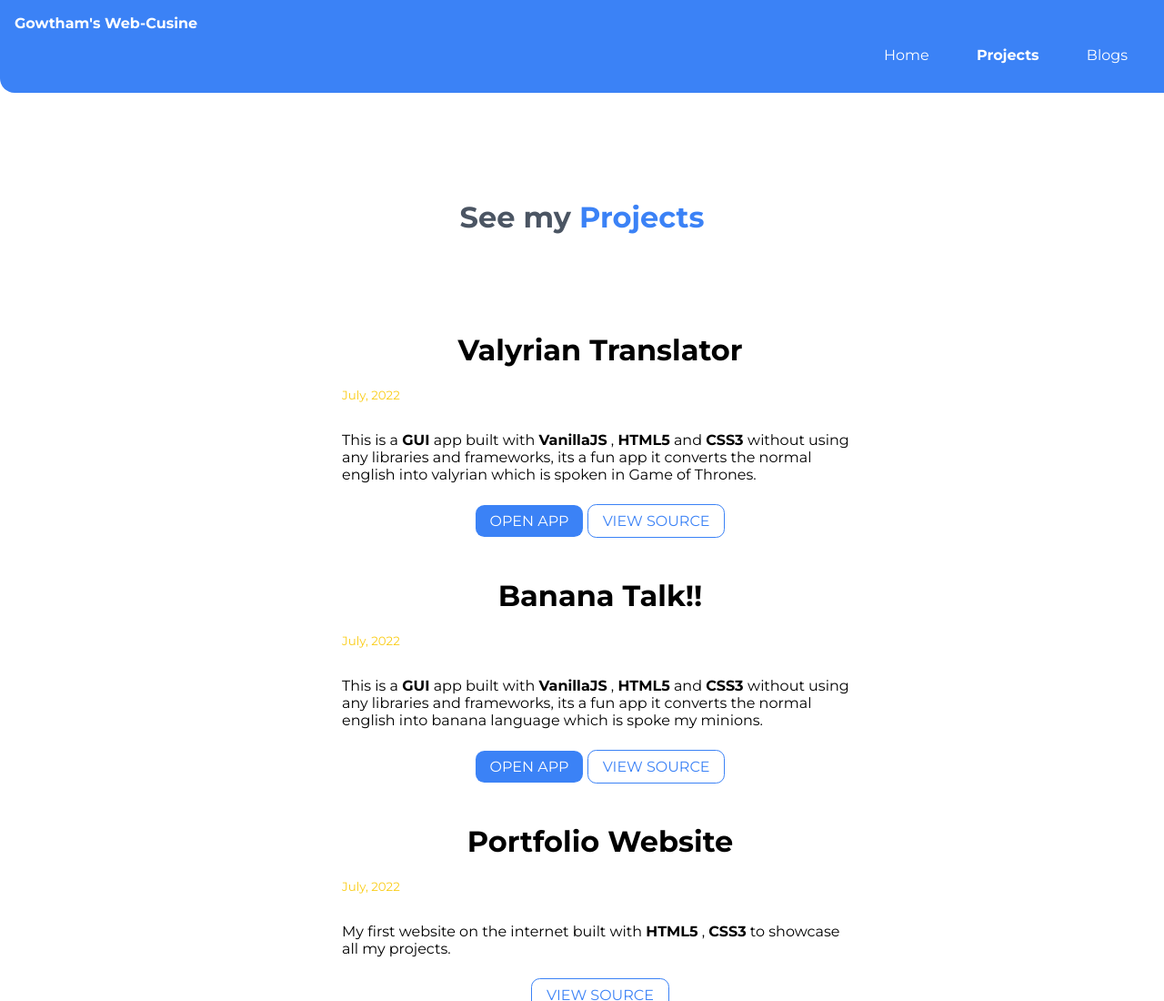
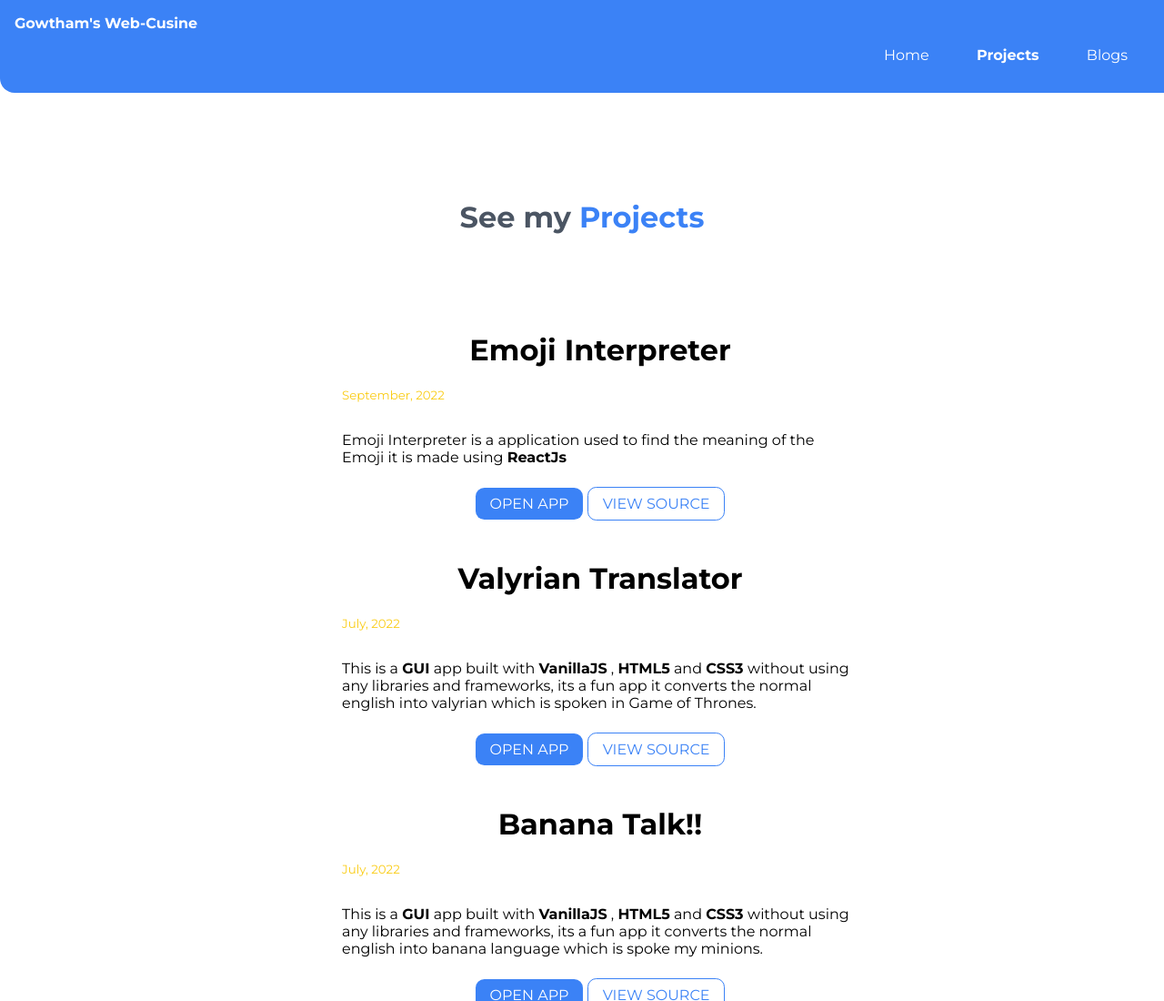
Before and after one commit to GowthamVukoti/gowthamrps, a plain HTML site: page projects.html in a window 1280 px wide. Shown: the top 1100 px of the page at 91% size. Drawn offline with Linux system fonts and the light colour scheme.

Commit message:
feat:added new app

```diff
--- a/projects.html
+++ b/projects.html
@@ -31,6 +31,21 @@
         <h1 class="hero-heading">See my <span style="color:var(--primary-color)">Projects</span></h1>
     </header>
     <ul class="list-non-bullet">
+
+
+        <li>
+            <div class="container container-center padding">
+                <h1>Emoji Interpreter</h1>
+            <small>September, 2022</small>
+            <p class="padding">Emoji Interpreter is a application used to find the meaning of the Emoji it is made using <strong>ReactJs</strong></p>
+            <div style="text-align:center">
+                <div style="text-align:center">  <a class="link primary-link " href="https://csb-49ffgi.netlify.app/" target="blank">OPEN APP</a>
+            <a class="link secondary-link" href="https://github.com/GowthamVukoti/Emoji-Intrepreter"target="blank">VIEW SOURCE</a></div>
+
+            </div>
+
+        </li>
+
 
         <li>
             <div class="container container-center padding">
```
